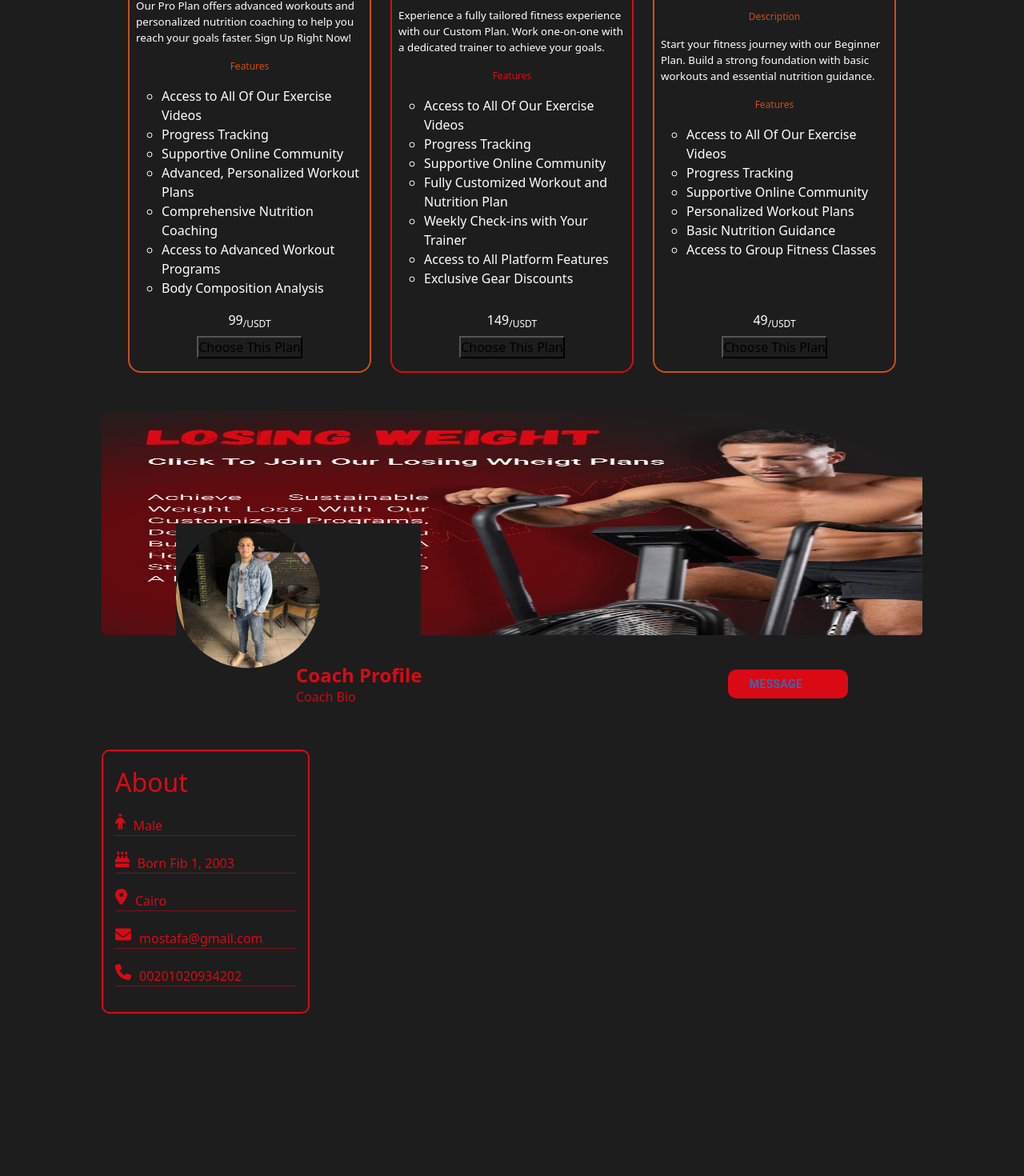
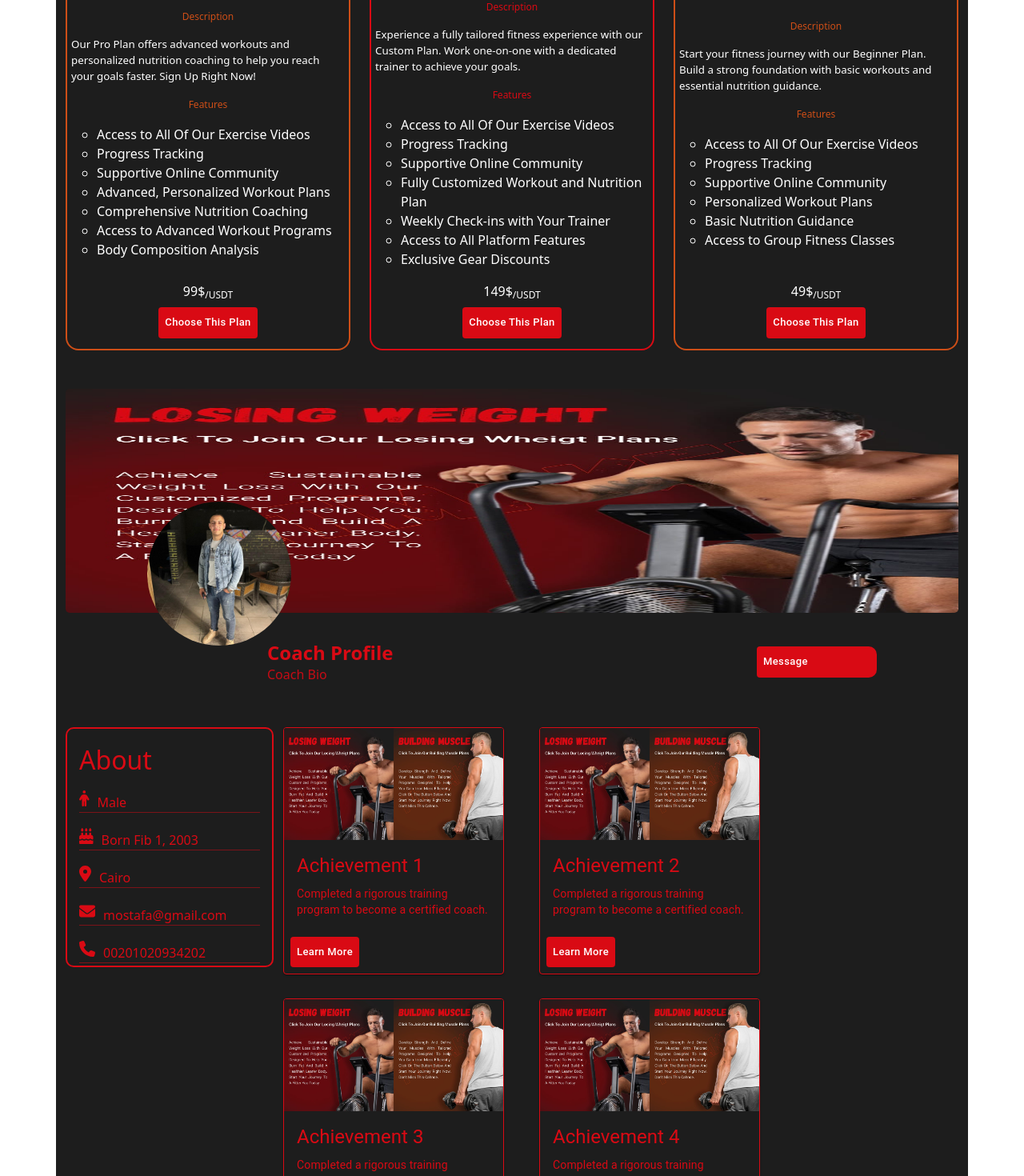
Before and after one commit to Renad03/fitness-final-project, a React (Create React App) app: page / in a window 1280 px wide. Shown: the part 671-2141 px from the top of the page at 80% size. Before the commit the page ends 1958 px from the top, so only its background shows below. Built offline with nearby package versions, Linux system fonts and the light colour scheme.

Commit message:
Add CoachAchievements and change styling

```diff
--- /dev/null
+++ b/src/Components/CoachAchievements/AchievementCard.jsx
@@ -0,0 +1,39 @@
+import * as React from 'react';
+import Card from '@mui/material/Card';
+import CardActions from '@mui/material/CardActions';
+import CardContent from '@mui/material/CardContent';
+import CardMedia from '@mui/material/CardMedia';
+import Button from '@mui/material/Button';
+import Typography from '@mui/material/Typography';
+
+const AchievementCard = (props) => {
+    return (
+        <Card  sx={ {maxWidth: 300, backgroundColor: "var(--main-background-color)", border:"1px solid var(--red-main-color)" }}>
+            <div className={`d-flex justify-content-between`}>
+                <CardMedia
+                    sx={{ height: 140, width: 145  }}
+                    image={props.imageBefore}
+                    title="green iguana"
+                />
+                <CardMedia
+                    sx={{ height: 140, width: 145 }}
+                    image={props.imageAfter}
+                    title="green iguana"
+                />
+            </div>
+            <CardContent>
+                <Typography sx={{color: "var(--red-main-color)"}} gutterBottom variant="h5" component="div">
+                    {props.title}
+                </Typography>
+                <Typography variant="body2" sx={{ color: "var(--red-main-color)"}}>
+                    {props.description}
+                </Typography>
+            </CardContent>
+            <CardActions>
+                <Button sx={{color: "var(--white-color)",backgroundColor: "var(--red-main-color)", padding:1, textTransform: "none" }} size="small">Learn More</Button>
+            </CardActions>
+        </Card>
+        );
+    }
+
+export default AchievementCard
--- /dev/null
+++ b/src/Components/CoachAchievements/CoachAchievements.jsx
@@ -0,0 +1,55 @@
+import React from 'react'
+import styles from "./CoachAchievements.module.css"
+import AchievementCard from './AchievementCard';
+import AchieveImageBefore from "../../Assets/images/service-1.jpg"
+import AchieveImageAfter from "../../Assets/images/service-2.jpg"
+
+const CoachAchievements = () => {
+
+    const allAchievements = [
+        {
+            id: 1,
+            title: "Achievement 1",
+            description: "Completed a rigorous training program to become a certified coach.",
+            imageBefore: AchieveImageBefore,
+            imageAfter: AchieveImageAfter,
+        },
+        {
+            id: 2,
+            title: "Achievement 2",
+            description: "Completed a rigorous training program to become a certified coach.",
+            imageBefore: AchieveImageBefore,
+            imageAfter: AchieveImageAfter,
+        },
+        {
+            id: 3,
+            title: "Achievement 3",
+            description: "Completed a rigorous training program to become a certified coach.",
+            imageBefore: AchieveImageBefore,
+            imageAfter: AchieveImageAfter,
+        },
+        {
+            id: 4,
+            title: "Achievement 4",
+            description: "Completed a rigorous training program to become a certified coach.",
+            imageBefore: AchieveImageBefore,
+            imageAfter: AchieveImageAfter,
+        }
+    ]
+
+    return (
+        <div>
+            <div className={`${styles["cards-container"]} container`}>
+                <div className={`${styles["all-achievements"]} row`}>
+                    {allAchievements.map((achievement, index) => (
+                        <div className={`${styles["achievement-card"]}`} key={index}>
+                            <AchievementCard {...achievement} />
+                        </div>
+                    ))}
+                </div>
+            </div>
+        </div>
+    );
+}
+
+export default CoachAchievements
--- /dev/null
+++ b/src/Components/CoachAchievements/CoachAchievements.module.css
@@ -0,0 +1,27 @@
+.cards-container {
+  padding-top: 20px;
+  display: flex;
+  gap: 20px;
+}
+.all-achievements {
+  display: flex;
+}
+
+.card-container {
+  margin-top: 20px;
+}
+.all-achievements {
+  display: flex;
+  flex-direction: row;
+  flex-wrap: wrap;
+  gap: 20px;
+}
+
+.achievement-card {
+  width: 300px;
+  margin-bottom: 10px;
+}
+/* Card */
+.card {
+  background-color: var(--main-background-color);
+}
--- a/src/Components/PlanSection/OurPlans.jsx
+++ b/src/Components/PlanSection/OurPlans.jsx
@@ -1,5 +1,6 @@
 import React from 'react';
 import Heading from "../Heading/Heading";
+import Button from '@mui/material/Button';
 import styles from "./ourPlans.module.css"
 
 const OurPlans = () => {
@@ -39,7 +40,7 @@ const OurPlans = () => {
     ];
 
     return (
-        <div className={`${styles["plans-container"]} py-5 text-white w-75 mx-auto`}>
+        <div className={`${styles["plans-container"]} container py-5 text-white mx-auto`}>
             <Heading
                 headOne="Our"
                 headTwo="Plans"
@@ -50,7 +51,7 @@ const OurPlans = () => {
             <div className={`row row-cols-1 row-cols-md-3 g-4`}>
                 {monthlyPlans.map((plan) => (
                     <div key={plan.id} className={`${styles["plan-container"]} col`}>
-                        <div className={`${styles["plan-card"]} h-100 p-2 d-flex flex-column justify-content-between`}>
+                        <div className={`${styles["plan-card"]} h-100  d-flex flex-column justify-content-between`}>
                             <div className={`${styles["plan-header"]} text-center`}>
                                 <p className={`${styles.label}`}>Package</p>
                                 <h3 className= {`${styles["plan-title"]} fs-2`}>{plan.package}</h3>
@@ -67,11 +68,11 @@ const OurPlans = () => {
                             </div>
                             <div className={`plan-footer position-relative d-flex flex-column justify-content-between`}>
                                 <div className={`price-section text-center`}>
-                                    <span className={`${styles.price}`}>{plan.price}</span>
+                                    <span className={`${styles.price}`}>{plan.price}$</span>
                                     <sub className={`currency`}>/{plan.currency}</sub>
                                 </div>
                                 <div className={`text-center`}>
-                                <button className={`choose-plan-button my-2`}>Choose This Plan</button>
+                                    <Button sx={{color: "var(--white-color)",backgroundColor: "var(--red-main-color)", padding:1, textTransform: "none", margin:1 }} size="small">Choose This Plan</Button>
                                 </div>
                             </div>
                         </div>
--- a/src/Components/PlanSection/ourPlans.module.css
+++ b/src/Components/PlanSection/ourPlans.module.css
@@ -1,10 +1,5 @@
 .plans-container {
-  background-image: radial-gradient(
-    100%,
-    var(--red-main-color) 5%,
-    var(--orange-main-color) 50%,
-    var(--main-background-color) 100%
-  );
+  background-color: var(--main-background-color);
 }
 .plan-card p.label {
   color: var(--orange-main-color);
--- a/src/Components/ProfileAbout/profileAbout.module.css
+++ b/src/Components/ProfileAbout/profileAbout.module.css
@@ -4,10 +4,7 @@
   background-color: var(--main-background-color);
   border-radius: 10px;
   width: 260px;
-  /* height: 400px;
-  display: flex;
-  flex-direction: column;
-  justify-content: space-between; */
+  height: 300px;
 }
 
 .about-title {
--- a/src/Components/ServicesSection/OurServices.jsx
+++ b/src/Components/ServicesSection/OurServices.jsx
@@ -38,7 +38,7 @@ const services = [
 
 const OurServices = () => {
     return (
-        <div className={`${styles["service-container"]} py-2 text-center text-white w-75 mx-auto`}>
+        <div className={`${styles["service-container"]} container py-2 text-center text-white mx-auto`}>
             <Heading
             headOne="Our"
             headTwo="Services"
--- a/src/Components/ServicesSection/ourServices.module.css
+++ b/src/Components/ServicesSection/ourServices.module.css
@@ -5,3 +5,6 @@
 .service-btn {
   font-size: var(--fontSize-3);
 }
+.service-container {
+  background-color: var(--main-background-color);
+}
--- a/src/Pages/Home/CoachScreen/Coach.jsx
+++ b/src/Pages/Home/CoachScreen/Coach.jsx
@@ -4,6 +4,7 @@ import BackgroundPicture from '../../../Components/ProfileBackgroundPicture/Back
 import Button from '@mui/material/Button';
 import styles from "./coach.module.css"
 import ProfileAbout from '../../../Components/ProfileAbout/ProfileAbout';
+import CoachAchievements from '../../../Components/CoachAchievements/CoachAchievements';
 
 const Coach = () => {
 
@@ -27,12 +28,12 @@ const Coach = () => {
                     </div>
                     <div className={`${styles["contact-container"]}`}>
                     {/* <a href={link} className={`btn service-btn text-white position-absolute bottom-0 fs-6 p-3 mx-auto`}>Message</a> */}
-                    <Button className={`${styles["contact-container"]}`} variant="text">Message</Button>
+                        <Button sx={{color: "var(--white-color)",backgroundColor: "var(--red-main-color)", padding:1, textTransform: "none" }} size="small">Message</Button>
                     </div>
                 </div>
             </header>
             <main>
-                <div className={`${styles["container"]} container`}>
+                <div className={`container ${styles["main-container"]}`}>
                     <div className={`${styles["aside-about"]}`}>
                         <ProfileAbout
                             gender={aboutData.gender}
@@ -42,8 +43,15 @@ const Coach = () => {
                             phone={aboutData.phone}
                         />
                     </div>
+                    <div className={`${styles["container"]}`}>
+                        <CoachAchievements />
+                    </div>
+                </div>
+                <div className={`${styles["other-coaches"]} container`}>
+                    <h2>Other Coaches from coaches component</h2>
                 </div>
             </main>
+
         </div>
     )
 }
--- a/src/Pages/Home/CoachScreen/coach.module.css
+++ b/src/Pages/Home/CoachScreen/coach.module.css
@@ -1,10 +1,10 @@
 .main-profile {
-  width: 1050px;
   height: 403px;
   position: relative;
-  border-radius: 10px;
+
   margin-bottom: 0px;
   overflow: hidden;
+  background-color: var(--main-background-color);
 }
 .profile-background {
   width: 100%;
@@ -26,9 +26,14 @@
   text-transform: none;
   border-radius: 10px;
 }
-.container {
-  width: 1050px;
-}
 .aside-about {
   margin: 20px 0;
 }
+.main-container {
+  display: flex;
+  justify-content: space-between;
+  background-color: var(--main-background-color);
+}
+.styles {
+  background-color: var(--main-background-color);
+}
--- a/src/index.css
+++ b/src/index.css
@@ -25,13 +25,16 @@
   --weight-semiBold: 600;
   --weight-medium: 500;
 }
+html {
+  scroll-behavior: smooth;
+}
 * {
   padding: 0;
   margin: 0;
   box-sizing: border-box;
   list-style: none;
   text-decoration: none;
-  background-color: var(--main-background-color);
+  /* background-color: var(--main-background-color); */
 }
 body {
   font-family: "Vazirmatn", sans-serif;
```
